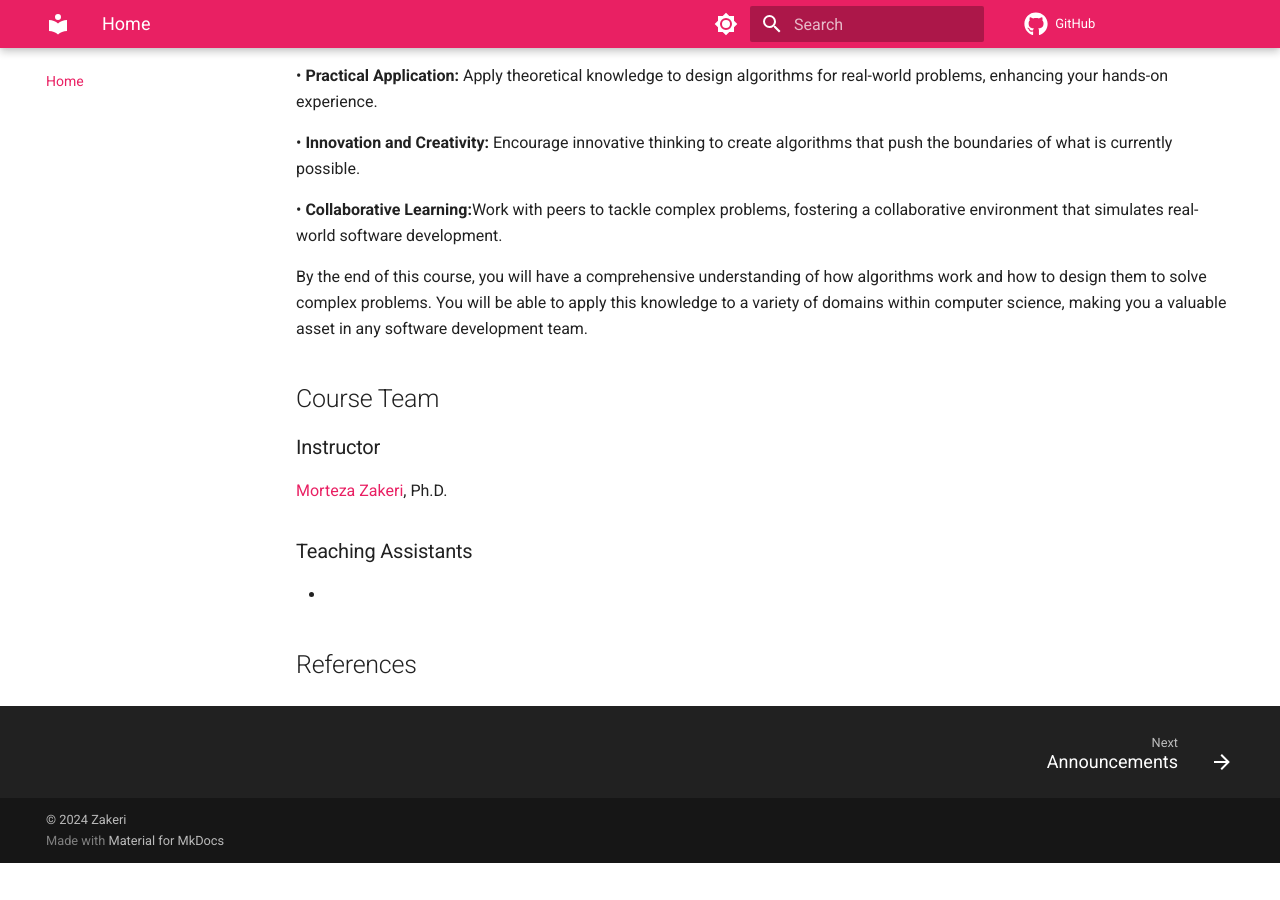
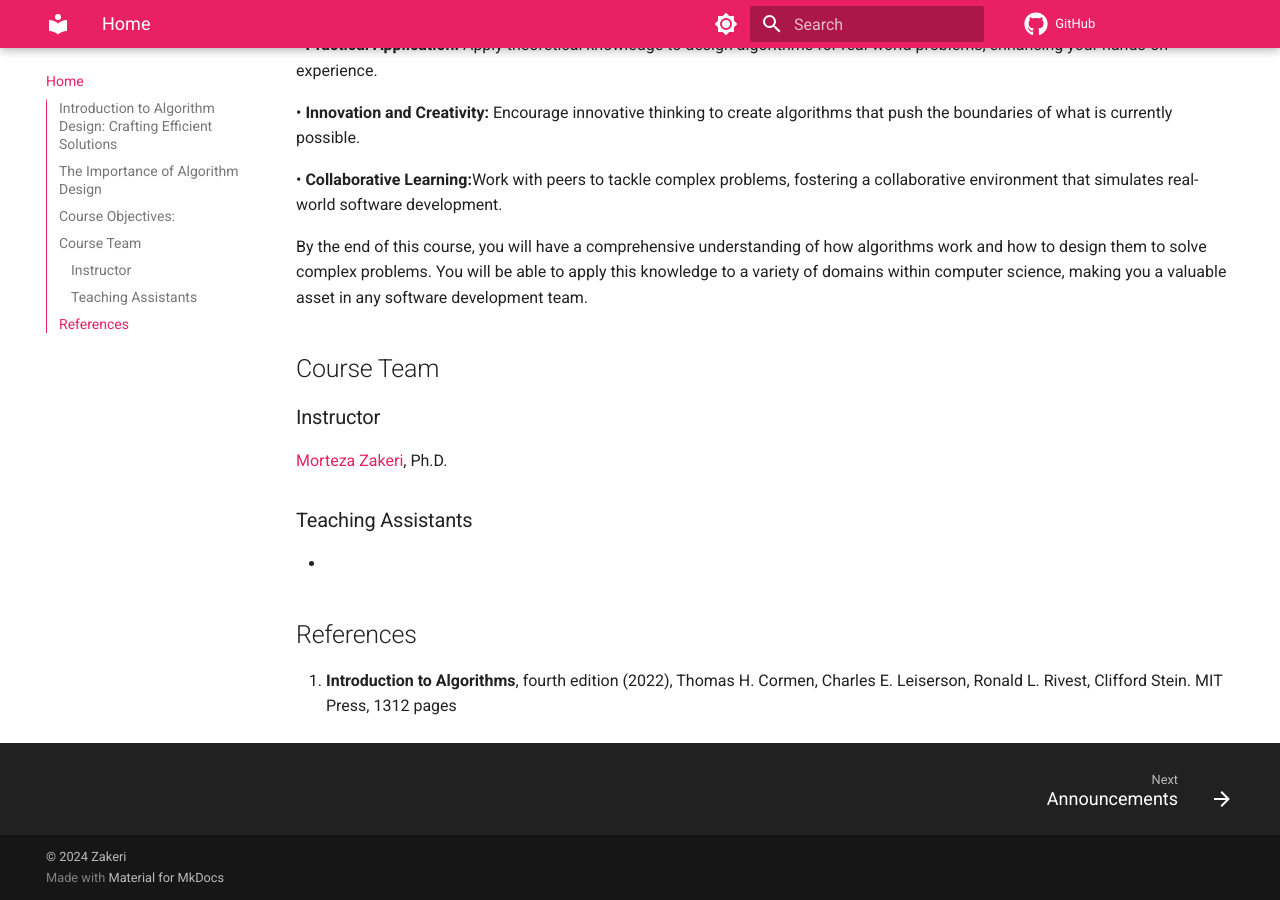
Before and after one commit to m-zakeri/AlgorithmDesign, an MkDocs documentation site: the page built from docs/index.md, in a window 1280 px wide and 900 px high, scrolled down 809 px. Built offline with MkDocs 1.6.1 and Material for MkDocs 9.7.7, drawn with Linux system fonts in a browser that asks for light colours; comment, search, counter and statistics services are not loaded; before the commit the page ends 1672 px from its top, so only the background shows below that.

Commit message:
Update index

```diff
--- a/docs/index.md
+++ b/docs/index.md
@@ -1,6 +1,6 @@
 # Algorithm Design and Analysis
 
-# Introduction to Algorithm Design: Crafting Efficient Solutions
+## Introduction to Algorithm Design: Crafting Efficient Solutions
 
 Welcome to the Algorithm Design course, where we delve into the art and science of creating algorithms that solve problems effectively and efficiently. This course is designed to equip you with the knowledge and skills to design, analyze, and implement algorithms that are fundamental to computer science.
 
@@ -36,3 +36,4 @@ By the end of this course, you will have a comprehensive understanding of how al
 
 
 ## References
+1. **Introduction to Algorithms**, fourth edition (2022), Thomas H. Cormen, Charles E. Leiserson, Ronald L. Rivest, Clifford Stein. MIT Press, 1312 pages
```
